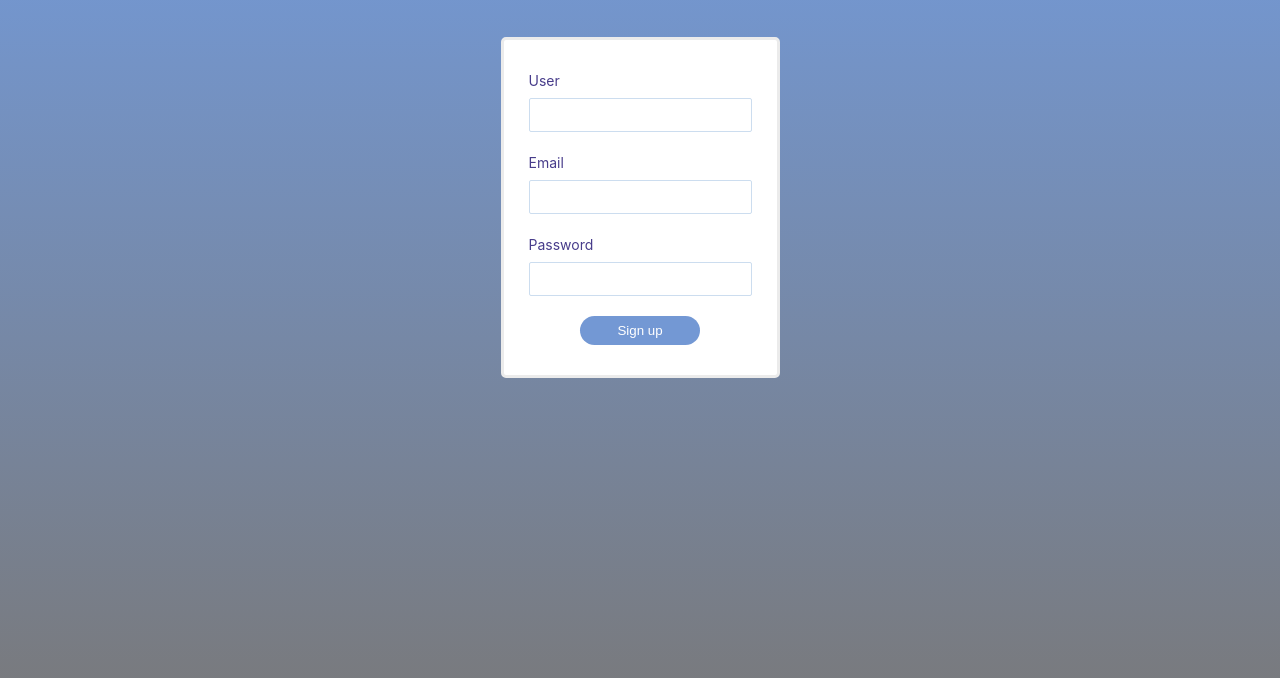
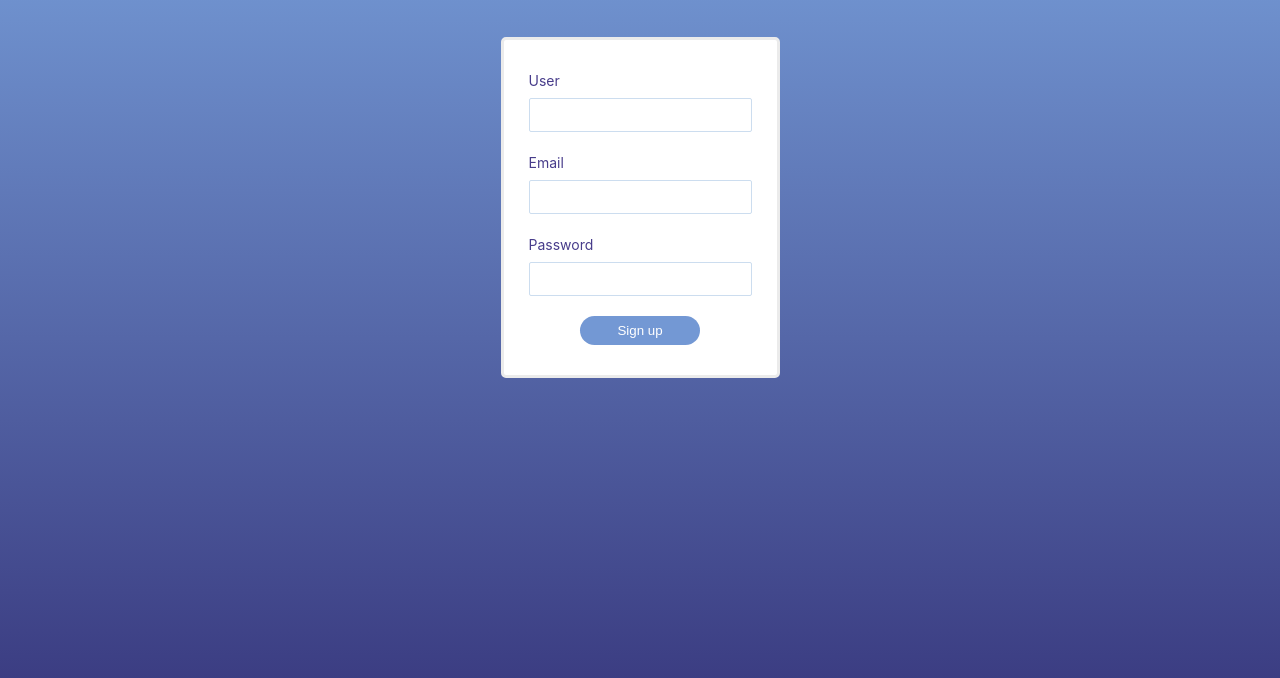
Before and after one commit to hokague20/CadastroEm-JS-CSS, a plain HTML site: page index.html in a window 1280 px wide. Shown: the part 62-740 px from the top of the page. Drawn offline with Linux system fonts and the light colour scheme.

Commit message:
Update style.css

```diff
--- a/style.css
+++ b/style.css
@@ -10,7 +10,7 @@ body {
 body {
     margin: 0px auto;
     font-family: -apple-system, BlinkMacSystemFont, 'Segoe UI', Roboto, Oxygen, Ubuntu, Cantarell, 'Open Sans', 'Helvetica Neue', sans-serif;
-    background-image: linear-gradient(rgb(115, 152, 212),rgb(121, 120, 120));
+    background-image: linear-gradient(rgb(115, 152, 212),rgb(55, 54, 124));
 }
 
 section {
```
